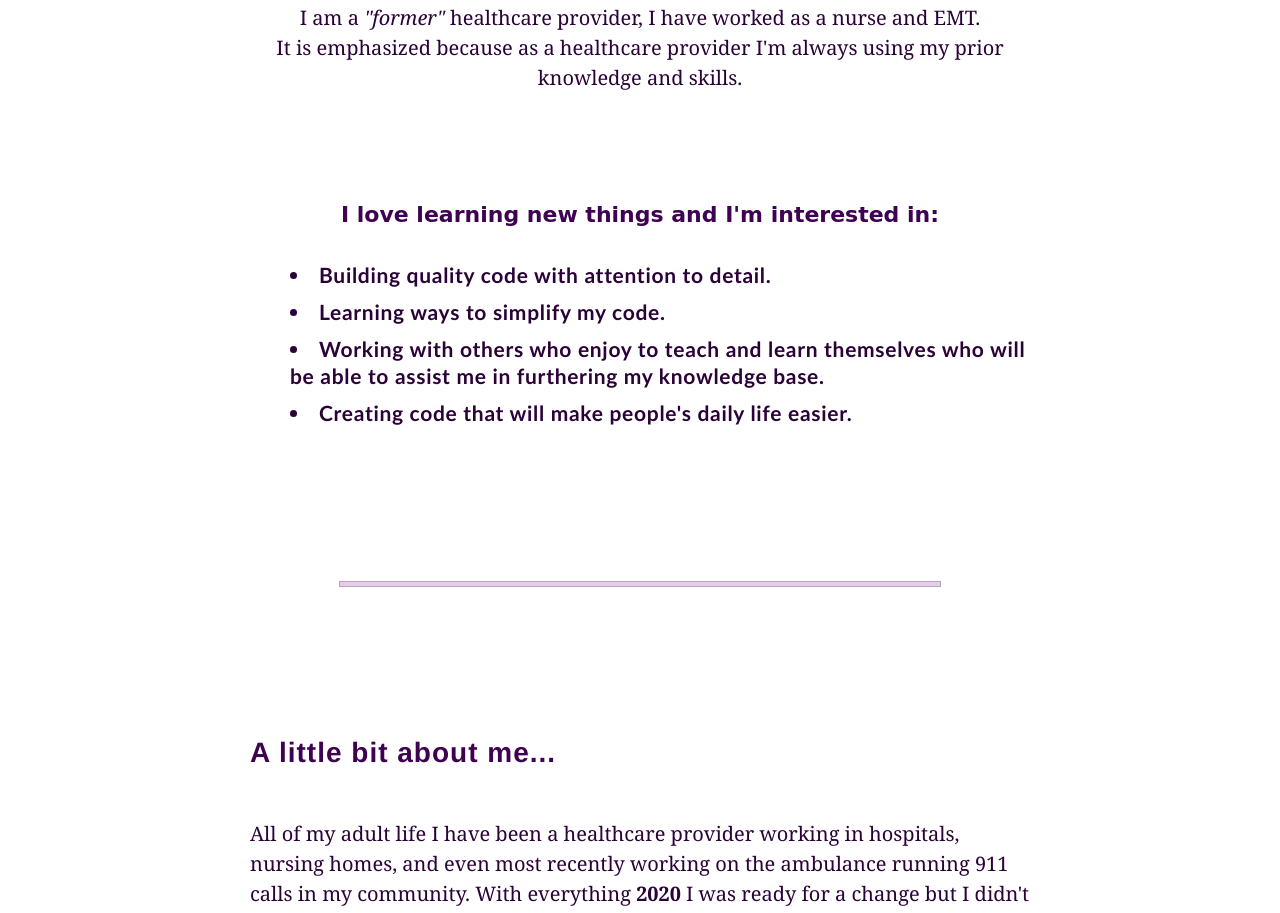
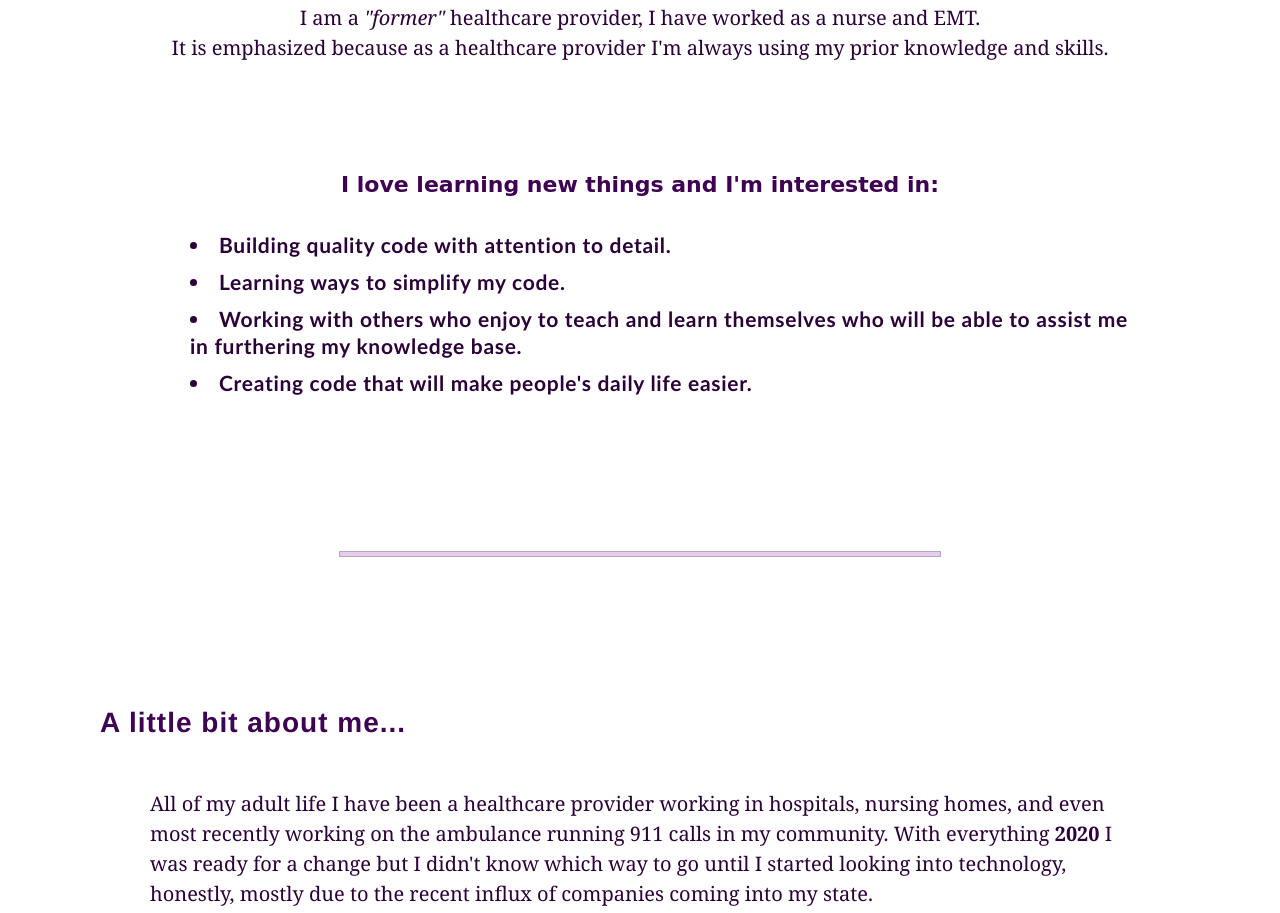
Before and after one commit to Greyjess23/my-first-profile, a plain HTML site: page index.html in a window 1280 px wide. Shown: the part 868-1781 px from the top of the page. Drawn offline with nearby package versions, Linux system fonts and the light colour scheme; a script that the page names is missing.

Commit message:
more style updates

```diff
--- a/style.css
+++ b/style.css
@@ -38,8 +38,8 @@ p {
   color: rgb(43, 2, 56);
   font-family: Georgia, 'Times New Roman', Times, serif;
   font-size: 20px;
-  padding-left: 250px;
-  padding-right: 250px;
+  margin-left: 150px;
+  margin-right: 150px;
   line-height: 30px;
 }
 h4 {
@@ -57,7 +57,7 @@ ul {
   line-height: 27px;
 }
 li {
-  padding: 5px 250px 5px 250px;
+  padding: 5px 150px 5px 150px;
   font-size: 21px;
   font-family:  Calibri, 'Trebuchet MS', sans-serif;
 }
@@ -92,5 +92,5 @@ footer {
   color: rgb(229, 205, 235);
 }
 .push-left {
-  padding-left: 250px;
+  padding-left: 100px;
 }
```
